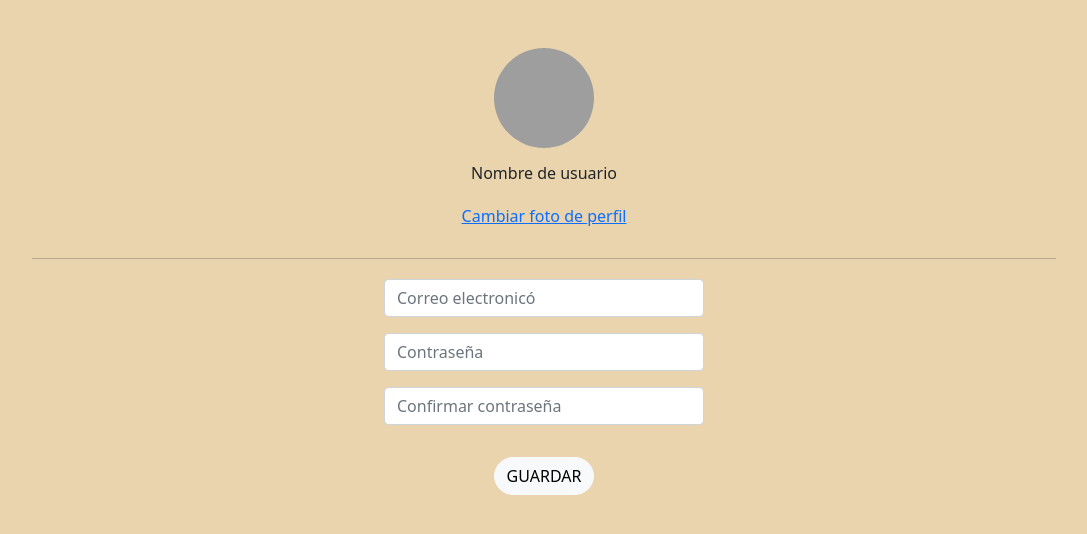
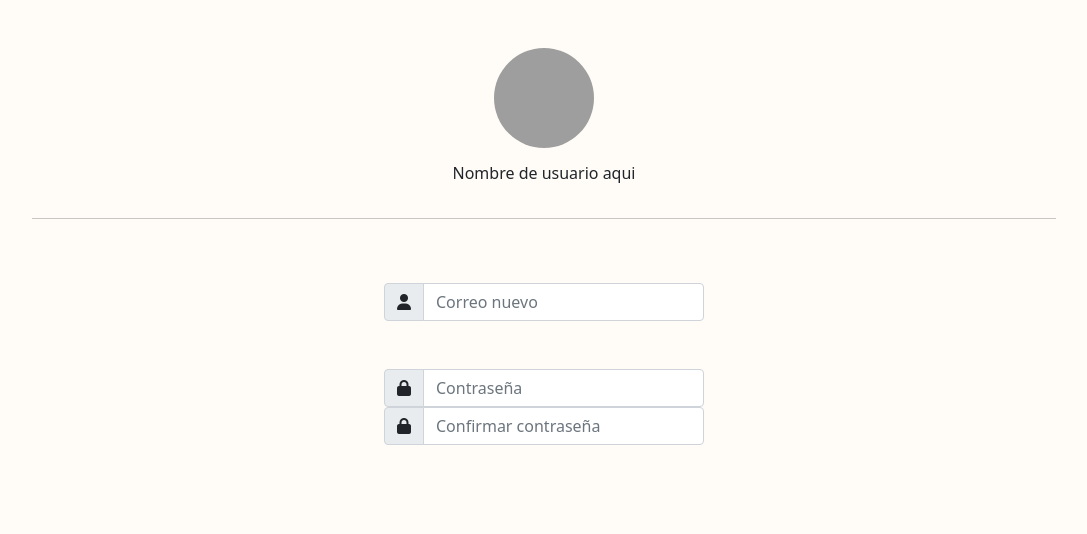
Before and after one commit to JuliaK18/copia_Sprint3_Equip1_M12, a PHP site: page /HTML/userconfig/index.html in a window 1280 px wide. Shown: the top 534 px of the page, without its empty margins (96-1183 px from the left). Run offline with PHP 8.4, Linux system fonts and the light colour scheme; grey boxes are pictures that could not be loaded.

Commit message:
arreglat script de julia i metode canviar contra

```diff
--- a/Web/HTML/userconfig/estils-perfil-notificacions.css
+++ b/Web/HTML/userconfig/estils-perfil-notificacions.css
@@ -184,7 +184,7 @@ td {
 /*----------------------------------------------------------------*/
 
 .contenedor-perfil {
-    margin-top: 20px;
+    margin-top: 0px;
 }
 
 .cambiar-foto {
--- a/Web/HTML/userconfig/index.html
+++ b/Web/HTML/userconfig/index.html
@@ -14,7 +14,7 @@
     <title>MirMeet</title>
 </head>
 
-<body style="background-color:rgba(223, 190, 130, 0.651);">
+<body style="background-color:rgba(255, 248, 235, 0.322);">
 
     <div class="imagen mt-5" align="center">
       <img class="imagen"
@@ -22,19 +22,28 @@
         height="100">
     </div>
     <div class="cambiar-foto">
-        <p style="line-height: 30px;">Nombre de usuario</p>
-        <a href="#cambiar-foto-perfil">Cambiar foto de perfil</a>
+        <p style="line-height: 30px;">Nombre de usuario aqui</p>
     </div>
 
     <hr class="linea">
 
-    <form id="form" action="#">
+    <form class="col-10 col-sm-10 col-md-12 col-lg-12 col-xl-12 col-xxl-12" action="../../PHP/usermodify.php" method="post">
         <div class="contenedor-perfil" align="center">
-            <div class="w-25" align="center" >
-              <input class="mb-3 form-control" id="usermail" type="text" placeholder="Correo electronicó">
-              <input class="mb-3 form-control" id="userpassword" type="pasword" placeholder="Contraseña">
-              <input class="mb-3 form-control" id="userpassword2" type="pasword" placeholder="Confirmar contraseña">
-              <input class="mt-3 rounded-pill btn btn-light" id="guardar-cambios" type="submit" onclick="guardar_cambios()" value="GUARDAR">
+            <div class="w-25">
+              <div class="input-group form-group pt-5 mb-5">
+                <span class="input-group-text" id="addon-wrapping"><i class="fa fa-user"></i></span>
+                <input type="text" class="form-control" placeholder="Correo nuevo" name="usermail" aria-label="Username" aria-describedby="addon-wrapping" />
+              </div>
+
+              <div class="input-group flex-nowrap">
+                <span class="input-group-text" id="addon-wrapping"><i class="fa fa-lock"></i></span>
+                <input type="password" class="form-control" placeholder="Contraseña" name="password" aria-label="Password" aria-describedby="addon-wrapping" />
+              </div>
+              <div class="input-group flex-nowrap">
+                <span class="input-group-text" id="addon-wrapping"><i class="fa fa-lock"></i></span>
+                <input type="password" class="form-control" placeholder="Confirmar contraseña" name="password2" aria-label="Password" aria-describedby="addon-wrapping" />
+              </div>
+            </div>
         </div>
     </form>
 </body>
```
Also changed, not shown: Web/PHP/Classes/Class_Usuaris.php (+27 -4 lines), Web/PHP/usermodify.php (added, +19 -0 lines).
